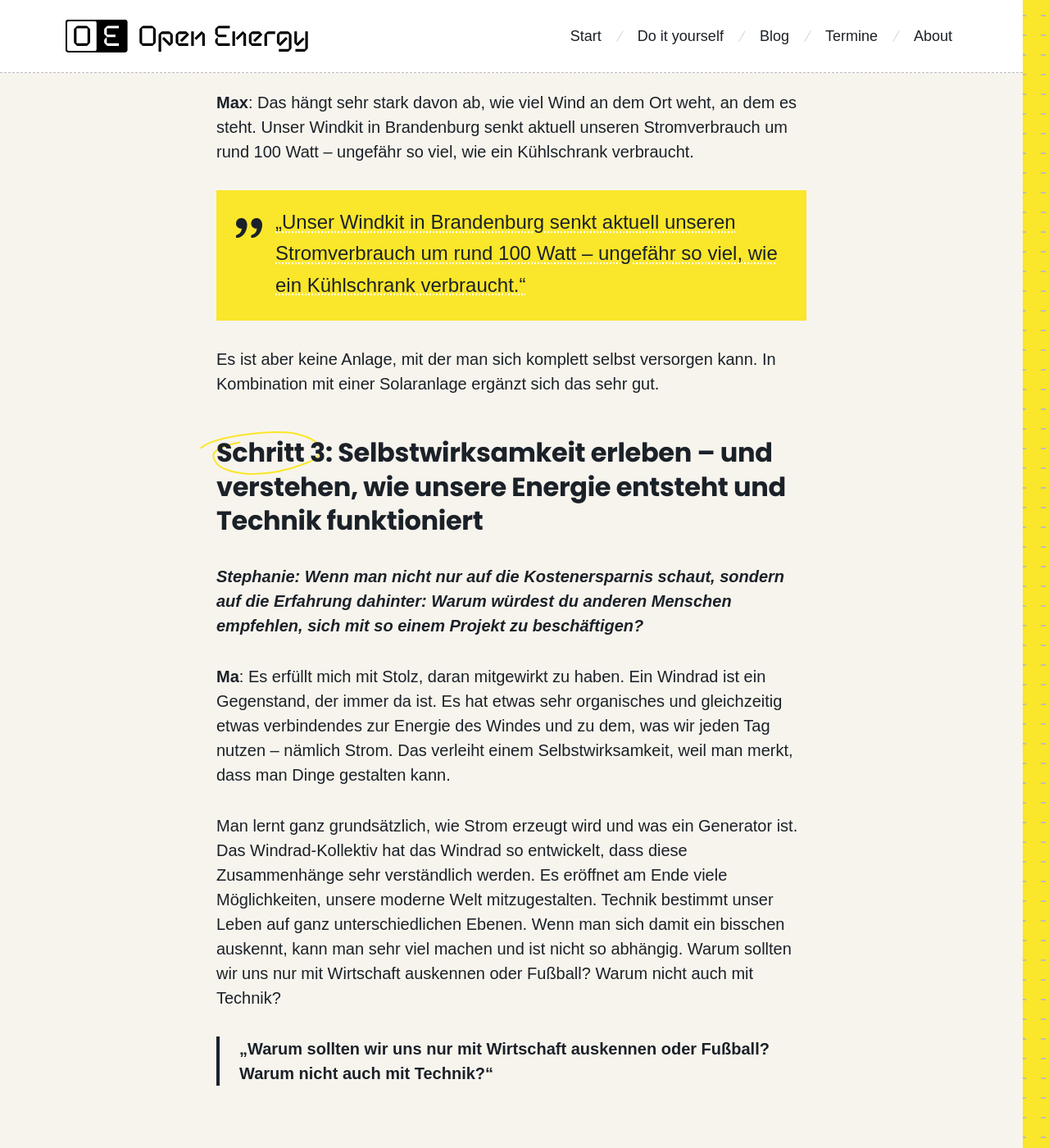
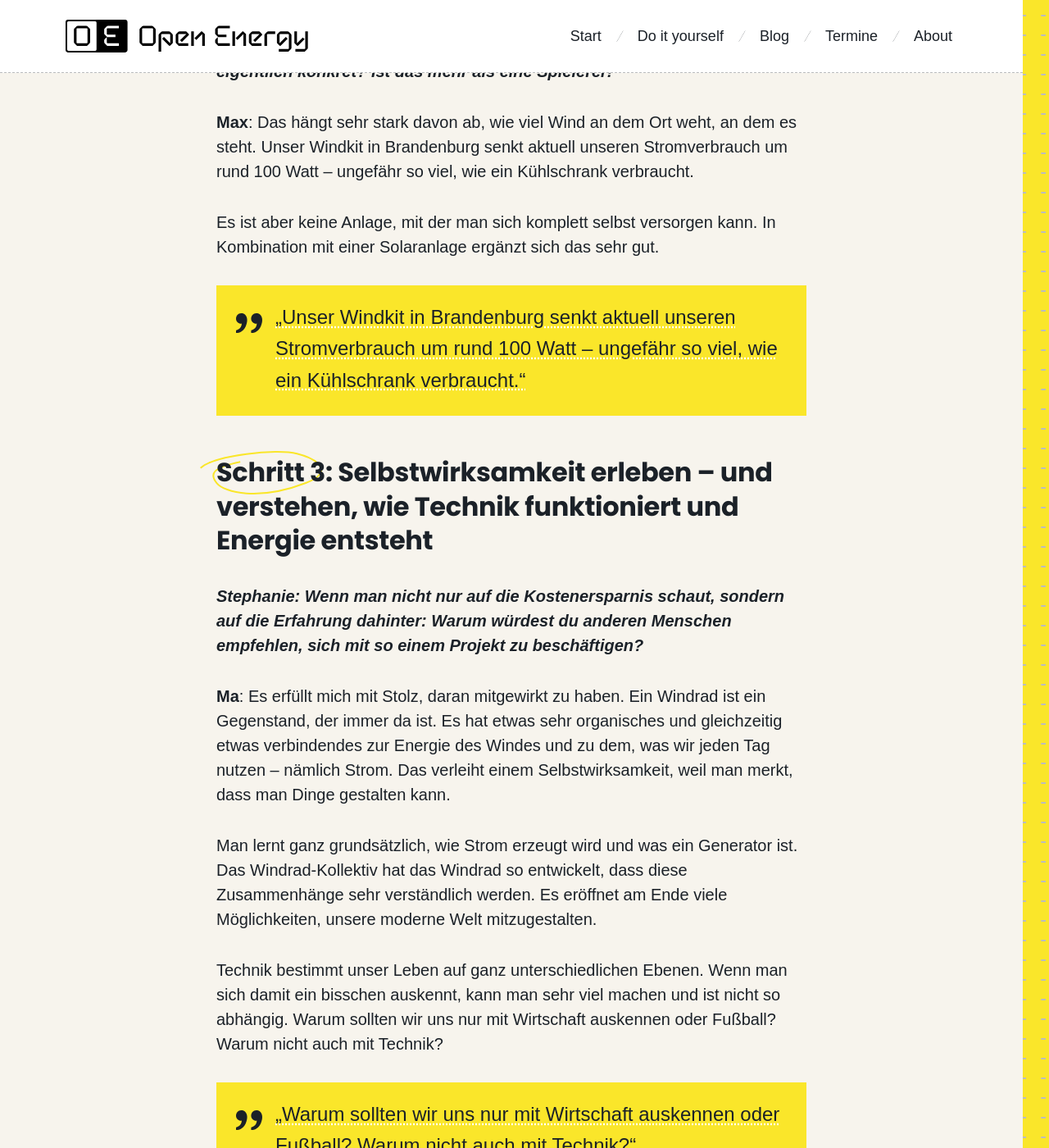
Before and after one commit to okfde/open-energy, a Jekyll site: the page built from _blog/interview-max.md, in a window 1280 px wide and 1400 px high, scrolled down 4264 px. Shown: the whole window at 82% size. Built offline with Jekyll 4.4.1, drawn with Linux system fonts in a browser that asks for light colours; some web fonts are replaced; some of the changed text lies outside the part shown.

Commit message:
Update interview-max.md

```diff
--- a/_blog/interview-max.md
+++ b/_blog/interview-max.md
@@ -4,11 +4,11 @@
 category: Windenergie
 excerpt: "Ein Windrad selbst bauen? Auf dem Walnusshof in Steinhöfel wurde genau das ausprobiert. Hinter dem kleinen Windkit steckt viel mehr als ein Prototyp: Es geht um Reparierbarkeit, gemeinsames Lernen und die Frage, wie viel Selbstwirksamkeit in Technik stecken kann. Und ja – ein bisschen wie ein Ikea-Regal ist es auch. Nur mit deutlich mehr Schrauben."
 featured: true
-image: "/assets/images/photos/blog/windkit-1.jpg"
+image: "/assets/images/photos/blog/windkit-5.jpg"
 ---
 
 <figure class="article-figure">
-  <img src="{{ '/assets/images/photos/blog/windkit-1.jpg' | relative_url }}" alt="">
+  <img src="{{ '/assets/images/photos/blog/windkit-5.jpg' | relative_url }}" alt="">
   <figcaption> Das Windkit in Steinhöfel ist ein echtes Gemeinschaftsprojekt – gemeinsam bauen, lernen und ausprobieren © 2026</figcaption>
 </figure>
 
@@ -52,19 +52,24 @@
 
 **Max**: Das hängt sehr stark davon ab, wie viel Wind an dem Ort weht, an dem es steht. Unser Windkit in Brandenburg senkt aktuell unseren Stromverbrauch um rund 100 Watt – ungefähr so viel, wie ein Kühlschrank verbraucht.
 
+Es ist aber keine Anlage, mit der man sich komplett selbst versorgen kann. In Kombination mit einer Solaranlage ergänzt sich das sehr gut.
+
 <div class="pull-quote">
   <img src="{{ '/assets/images/icons/icon-quote.svg' | relative_url }}" alt="">
   <p>„Unser Windkit in Brandenburg senkt aktuell unseren Stromverbrauch um rund 100 Watt – ungefähr so viel, wie ein Kühlschrank verbraucht.“ </p>
 </div>
 
-Es ist aber keine Anlage, mit der man sich komplett selbst versorgen kann. In Kombination mit einer Solaranlage ergänzt sich das sehr gut.
-
-### Schritt 3: Selbstwirksamkeit erleben – und verstehen, wie unsere Energie entsteht und Technik funktioniert
+### Schritt 3: Selbstwirksamkeit erleben – und verstehen, wie Technik funktioniert und Energie entsteht
 
 ***Stephanie: Wenn man nicht nur auf die Kostenersparnis schaut, sondern auf die Erfahrung dahinter: Warum würdest du anderen Menschen empfehlen, sich mit so einem Projekt zu beschäftigen?***
 
 **Ma**: Es erfüllt mich mit Stolz, daran mitgewirkt zu haben. Ein Windrad ist ein Gegenstand, der immer da ist. Es hat etwas sehr organisches und gleichzeitig etwas verbindendes zur Energie des Windes und zu dem, was wir jeden Tag nutzen – nämlich Strom. Das verleiht einem Selbstwirksamkeit, weil man merkt, dass man Dinge gestalten kann.
 
-Man lernt ganz grundsätzlich, wie Strom erzeugt wird und was ein Generator ist. Das Windrad-Kollektiv hat das Windrad so entwickelt, dass diese Zusammenhänge sehr verständlich werden. Es eröffnet am Ende viele Möglichkeiten, unsere moderne Welt mitzugestalten. Technik bestimmt unser Leben auf ganz unterschiedlichen Ebenen. Wenn man sich damit ein bisschen auskennt, kann man sehr viel machen und ist nicht so abhängig. Warum sollten wir uns nur mit Wirtschaft auskennen oder Fußball? Warum nicht auch mit Technik?
+Man lernt ganz grundsätzlich, wie Strom erzeugt wird und was ein Generator ist. Das Windrad-Kollektiv hat das Windrad so entwickelt, dass diese Zusammenhänge sehr verständlich werden. Es eröffnet am Ende viele Möglichkeiten, unsere moderne Welt mitzugestalten.
 
-> **„Warum sollten wir uns nur mit Wirtschaft auskennen oder Fußball? Warum nicht auch mit Technik?“**
+Technik bestimmt unser Leben auf ganz unterschiedlichen Ebenen. Wenn man sich damit ein bisschen auskennt, kann man sehr viel machen und ist nicht so abhängig. Warum sollten wir uns nur mit Wirtschaft auskennen oder Fußball? Warum nicht auch mit Technik?
+
+<div class="pull-quote">
+  <img src="{{ '/assets/images/icons/icon-quote.svg' | relative_url }}" alt="">
+  <p>„Warum sollten wir uns nur mit Wirtschaft auskennen oder Fußball? Warum nicht auch mit Technik?“ </p>
+</div>
```
Also changed, not shown: other parts of _blog/interview-max.md (+2 -2 lines).
